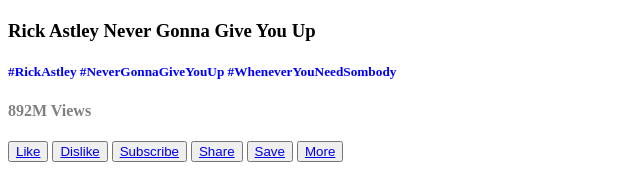
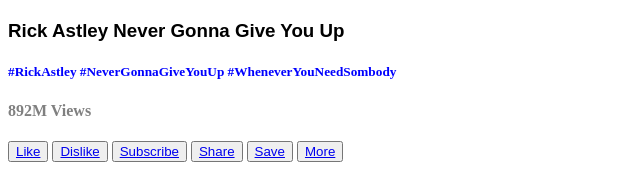
Before and after one commit to DevA-rora/Rick-Astley-Rickroll-Page, a plain HTML site: page index.html in a window 1280 px wide. Shown: the part 470-647 px from the top of the page, 0-640 px from the left. Drawn offline with Linux system fonts and the light colour scheme.

```diff
--- a/index.html
+++ b/index.html
@@ -16,7 +16,7 @@
         <iframe width="640" height="360" src="https://www.youtube.com/embed/dQw4w9WgXcQ" title="YouTube video player" frameborder="0" allow="accelerometer; autoplay; clipboard-write; encrypted-media; gyroscope; picture-in-picture" allowfullscreen></iframe>
     </center>
 
-    <h3> Rick Astley Never Gonna Give You Up</h3>
+    <h3 style="font-family: Arial, Helvetica, sans-serif;"> Rick Astley Never Gonna Give You Up</h3>
     <h5 style="color: blue;">#RickAstley #NeverGonnaGiveYouUp #WheneverYouNeedSombody</h5>
     <h4 style="color: grey;"> 892M Views</h4>
 
```
